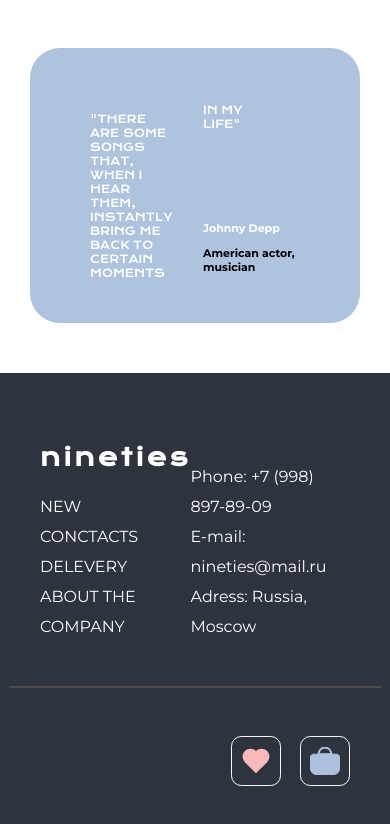
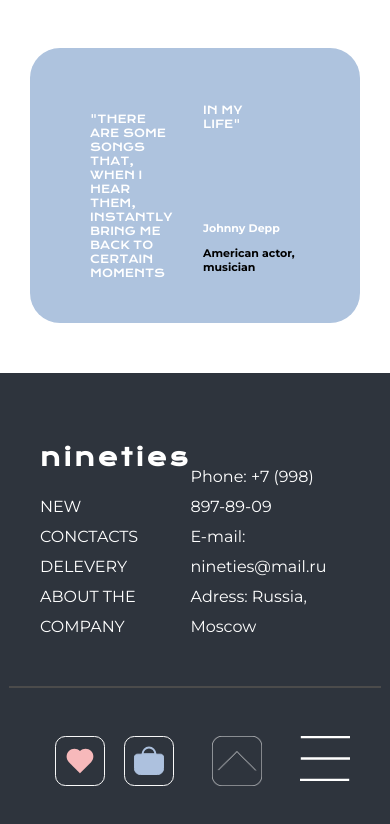
Before and after one commit to Croomkie/ProjetVersioning, a plain HTML site: page index.html in a window 390 px wide. Shown: the part 3017-3841 px from the top of the page. Drawn offline with nearby package versions, Linux system fonts and the light colour scheme.

Commit message:
Revert "Revert "feat: 🎸 Footer responsive""
This reverts commit 4ac697df05d4dba49353b18b19f1ff743684fd53.

```diff
--- a/index.html
+++ b/index.html
@@ -167,10 +167,16 @@
     </section>
     <hr>
     <section id="beforeHr">
+      <article id="burgerMenuMobile">
+        <img src="images/munuBerger.svg" alt="">
+      </article>
       <article id="language">
         <p>Language EN</p>
         <img src="images/flecheBas.svg" alt="fleche vers le bas">
       </article>
+      <div id="imgMobileCenter">
+        <img src="images/logoRectangleFleche.png" alt="logoRectangleFleche">
+      </div>
       <div id="imageSVG">
         <img src="images/rectangleCoeur.svg" alt="">
         <img src="images/rectanglePanier.svg" alt="">
```
Also changed, not shown: images/munuBerger.svg (added).
